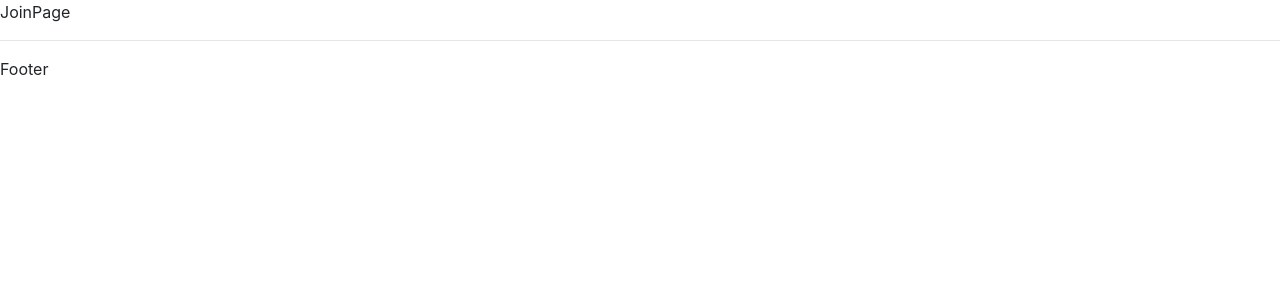
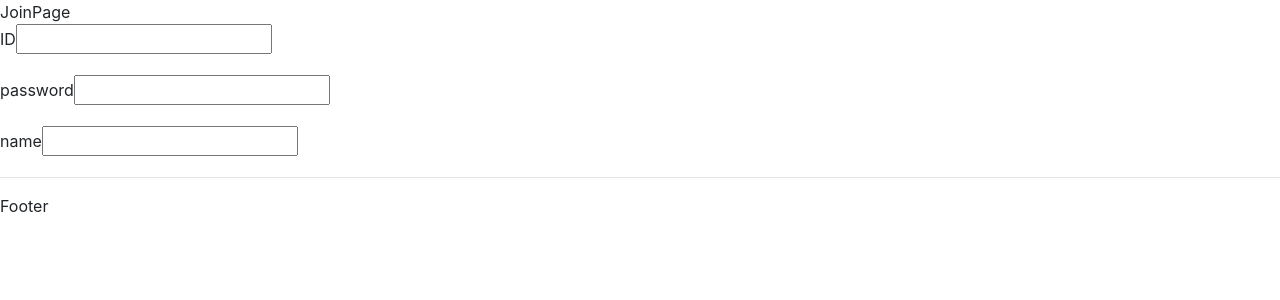
Before and after one commit to publisherleewoo/jongro3gaspring, a React (Create React App) app: page /user/join in a window 1280 px wide. Shown: the top 300 px of the page. Built offline with nearby package versions, Linux system fonts and the light colour scheme.

Commit message:
template 구성 추가

```diff
--- a/src/components/pages/UserJoinPage.js
+++ b/src/components/pages/UserJoinPage.js
@@ -1,10 +1,11 @@
 import React from "react";
-import FooterComponent from "../organisms/FooterComponent";
+import Authentification from "../templates/Authentification";
 
 const JoinPage = () => {
     return (
         <div>
-            JoinPage <FooterComponent />
+            JoinPage
+            <Authentification type="join"></Authentification>
         </div>
     );
 };
--- a/src/components/pages/UserLoginPage.js
+++ b/src/components/pages/UserLoginPage.js
@@ -1,10 +1,11 @@
 import React from "react";
-import FooterComponent from "../organisms/FooterComponent";
+import Authentification from "../templates/Authentification";
 
 const LoginPage = () => {
     return (
         <div>
-            LoginPage <FooterComponent />
+            LoginPage
+            <Authentification type="login"></Authentification>
         </div>
     );
 };
--- /dev/null
+++ b/src/components/templates/Authentification.js
@@ -0,0 +1,93 @@
+import React, { useState, useCallback, useEffect, useMemo } from "react";
+import FooterComponent from "../organisms/FooterComponent";
+
+const Authentification = ({ type }) => {
+    const [form, setForm] = useState({
+        id: "",
+        password: "",
+        name: "",
+    });
+
+    const [view, setView] = useState(null);
+
+    let { id, password, name } = form;
+
+    const changeHandler = useCallback(
+        (e) => {
+            setForm({
+                ...form,
+                [e.target.name]: e.target.value,
+            });
+        },
+        [form]
+    );
+
+    const InputView = useMemo(() => {
+        return (
+            <div>
+                <p>
+                    <label htmlFor="id">ID</label>
+                    <input
+                        id="id"
+                        name="id"
+                        type="text"
+                        value={id}
+                        onChange={changeHandler}
+                    />
+                </p>
+                <p>
+                    <label htmlFor="password">password</label>
+                    <input
+                        id="password"
+                        name="password"
+                        type="password"
+                        value={password}
+                        onChange={changeHandler}
+                    />
+                </p>
+            </div>
+        );
+    }, [id, password, changeHandler]);
+
+    const LoginView = useMemo(() => <div>{InputView}</div>, [InputView]);
+    const JoinView = useMemo(
+        () => (
+            <div>
+                {InputView}
+                <p>
+                    <label htmlFor="name">name</label>
+                    <input
+                        id="name"
+                        name="name"
+                        type="name"
+                        value={name}
+                        onChange={changeHandler}
+                    />
+                </p>
+            </div>
+        ),
+        [InputView, name, changeHandler]
+    );
+
+    useEffect(() => {
+        switch (type) {
+            case "login":
+                setView(LoginView);
+                break;
+            case "join":
+                setView(JoinView);
+                break;
+            default:
+                return "무상태";
+        }
+    }, [type, LoginView, JoinView]);
+
+    return (
+        <div>
+            {view}
+            <FooterComponent />
+        </div>
+    );
+};
+
+export default Authentification;
```
